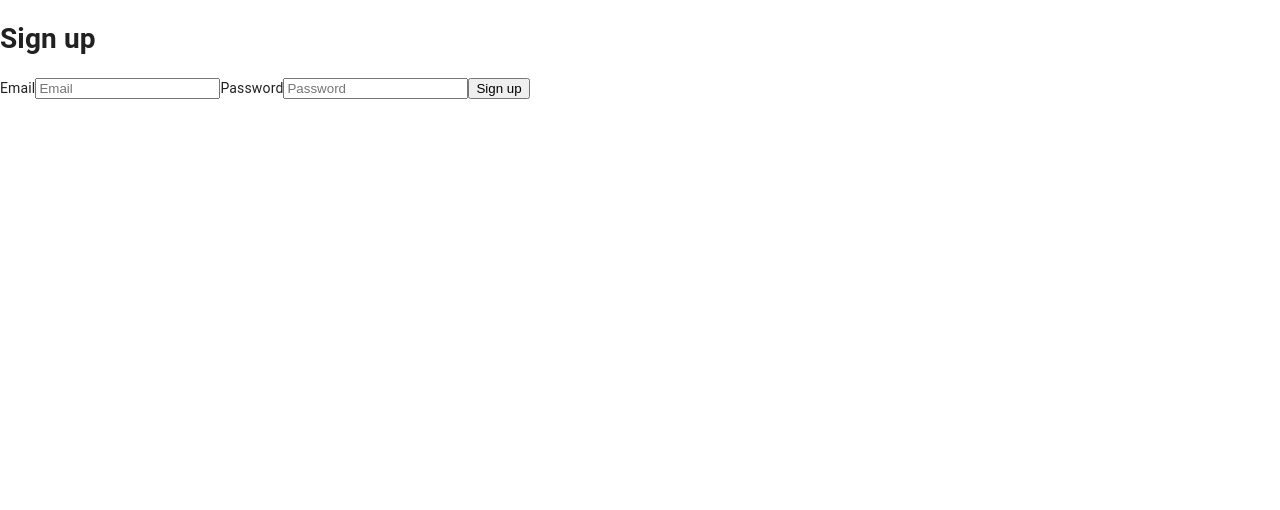
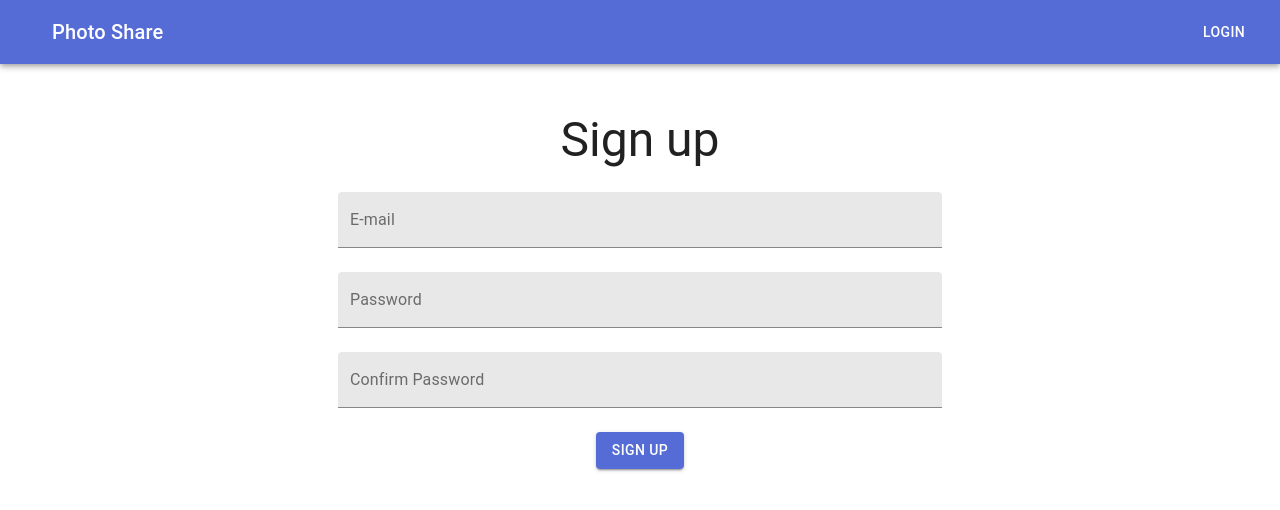
Before and after one commit to sasina-sara/mini-project, a React (Create React App) app in the folder photo-share/: page /signup in a window 1280 px wide. Shown: the top 510 px of the page. Built offline with nearby package versions, Linux system fonts and the light colour scheme; no server answers.

Commit message:
Add MainLayout and new each page design

```diff
--- a/photo-share/src/contexts/AuthContext.js
+++ b/photo-share/src/contexts/AuthContext.js
@@ -4,10 +4,11 @@ import app from "../base";
 export const AuthContext = createContext();
 
 export const AuthProvider = ({ children }) => {
-  const [currentUser, setCurrentUser] = useState(null);
+  const [currentUser, setCurrentUser] = useState(() => app.auth().currentUser);
 
   useEffect(() => {
-    app.auth().onAuthStateChanged(setCurrentUser);
+    const unsubscribe = app.auth().onAuthStateChanged(setCurrentUser);
+    return unsubscribe;
   }, []);
 
   return (
--- /dev/null
+++ b/photo-share/src/layouts/MainLayout/MainLayout.js
@@ -0,0 +1,64 @@
+import React, { useContext } from "react";
+import {
+  AppBar,
+  Button,
+  Container,
+  IconButton,
+  Toolbar,
+  Typography,
+  Box,
+} from "@material-ui/core";
+import app from "../../base";
+import { AuthContext } from "contexts/AuthContext";
+import useStyles from "./style";
+import { useHistory } from "react-router-dom";
+
+const MainLayout = ({ children }) => {
+  const classes = useStyles();
+
+  const history = useHistory();
+
+  const { currentUser } = useContext(AuthContext);
+
+  const handleLogout = (event) => {
+    app.auth().signOut();
+  };
+
+  const handleGoToSignIn = (event) => {
+    history.push("/login");
+  };
+
+  return (
+    <>
+      <AppBar position="static">
+        <Toolbar>
+          <IconButton
+            edge="start"
+            className={classes.menuButton}
+            color="inherit"
+            aria-label="menu"
+          >
+            {/* <MenuIcon /> */}
+          </IconButton>
+          <Typography variant="h6" className={classes.title}>
+            Photo Share
+          </Typography>
+          {currentUser ? (
+            <Button color="inherit" onClick={handleLogout}>
+              Logout
+            </Button>
+          ) : (
+            <Button color="inherit" onClick={handleGoToSignIn}>
+              Login
+            </Button>
+          )}
+        </Toolbar>
+      </AppBar>
+      <Container>
+        <Box py={3}>{children}</Box>
+      </Container>
+    </>
+  );
+};
+
+export default MainLayout;
--- /dev/null
+++ b/photo-share/src/layouts/MainLayout/index.js
@@ -0,0 +1,2 @@
+import MainLayout from "./MainLayout";
+export default MainLayout;
--- /dev/null
+++ b/photo-share/src/layouts/MainLayout/style.js
@@ -0,0 +1,15 @@
+import { makeStyles } from "@material-ui/core";
+
+const useStyles = makeStyles((theme) => ({
+  root: {
+    flexGrow: 1,
+  },
+  menuButton: {
+    marginRight: theme.spacing(2),
+  },
+  title: {
+    flexGrow: 1,
+  },
+}));
+
+export default useStyles;
--- a/photo-share/src/pages/Dashboard.js
+++ b/photo-share/src/pages/Dashboard.js
@@ -1,7 +1,13 @@
 import React from "react";
+import MainLayout from "layouts/MainLayout";
+import { Typography } from "@material-ui/core";
 
 const Dashboard = () => {
-  return <div>Dashboard</div>;
+  return (
+    <MainLayout>
+      <Typography variant="h3">Dashboard</Typography>
+    </MainLayout>
+  );
 };
 
 export default Dashboard;
--- a/photo-share/src/pages/Home.js
+++ b/photo-share/src/pages/Home.js
@@ -1,7 +1,13 @@
 import React from "react";
+import MainLayout from "layouts/MainLayout";
+import { Typography } from "@material-ui/core";
 
 const Home = () => {
-  return <div>Home</div>;
+  return (
+    <MainLayout>
+      <Typography variant="h3">Home</Typography>
+    </MainLayout>
+  );
 };
 
 export default Home;
--- a/photo-share/src/pages/Login.js
+++ b/photo-share/src/pages/Login.js
@@ -2,6 +2,8 @@ import React, { useCallback, useContext } from "react";
 import app from "../base";
 import { useHistory, Redirect } from "react-router-dom";
 import { AuthContext } from "contexts/AuthContext";
+import { Typography, TextField, Button, Grid, Box } from "@material-ui/core";
+import MainLayout from "layouts/MainLayout";
 
 const Login = () => {
   const history = useHistory();
@@ -15,7 +17,7 @@ const Login = () => {
         await app
           .auth()
           .signInWithEmailAndPassword(email.value, password.value);
-        history.push("/");
+        history.push("/dashboard");
       } catch (error) {
         alert(error);
       }
@@ -24,24 +26,48 @@ const Login = () => {
   );
 
   if (currentUser) {
-    return <Redirect to="/" />;
+    return <Redirect to="/dashboard" />;
   }
 
   return (
-    <div>
-      <h1>Login</h1>
-      <form onSubmit={handleLogin}>
-        <label>
-          Email
-          <input name="email" type="email" placeholder="Email" />
-        </label>
-        <label>
-          Password
-          <input name="password" type="password" placeholder="Password" />
-        </label>
-        <button type="submit">Sign up</button>
-      </form>
-    </div>
+    <MainLayout>
+      <Box my={3}>
+        <Typography align="center" variant="h3">
+          Sign in
+        </Typography>
+      </Box>
+      <Grid container spacing={3} justify="center">
+        <Grid item container xs={12} sm={6}>
+          <form onSubmit={handleLogin}>
+            <Grid container spacing={3}>
+              <Grid item container>
+                <TextField
+                  fullWidth
+                  label="E-mail"
+                  name="email"
+                  type="text"
+                  variant="filled"
+                />
+              </Grid>
+              <Grid item container>
+                <TextField
+                  fullWidth
+                  label="Password"
+                  name="password"
+                  type="password"
+                  variant="filled"
+                />
+              </Grid>
+              <Grid item container justify="center">
+                <Button color="primary" type="submit" variant="contained">
+                  Sign In
+                </Button>
+              </Grid>
+            </Grid>
+          </form>
+        </Grid>
+      </Grid>
+    </MainLayout>
   );
 };
 
--- a/photo-share/src/pages/Signup.js
+++ b/photo-share/src/pages/Signup.js
@@ -1,6 +1,8 @@
 import React, { useCallback } from "react";
 import { useHistory } from "react-router-dom";
 import app from "../base";
+import { Typography, TextField, Button, Grid, Box } from "@material-ui/core";
+import MainLayout from "layouts/MainLayout";
 
 const Signup = () => {
   const history = useHistory();
@@ -8,7 +10,8 @@ const Signup = () => {
   const handleSignUp = useCallback(
     async (event) => {
       event.preventDefault();
-      const { email, password } = event.target.elements;
+      const { email, password, confirmPassword } = event.target.elements;
+      if (password.value === confirmPassword.value) {
         try {
           await app
             .auth()
@@ -17,25 +20,59 @@ const Signup = () => {
         } catch (error) {
           alert(error);
         }
+      }
     },
     [history]
   );
 
   return (
-    <div>
-      <h1>Sign up</h1>
+    <MainLayout>
+      <Box my={3}>
+        <Typography align="center" variant="h3">
+          Sign up
+        </Typography>
+      </Box>
+      <Grid container spacing={3} justify="center">
+        <Grid item container xs={12} sm={6}>
           <form onSubmit={handleSignUp}>
-        <label>
-          Email
-          <input name="email" type="email" placeholder="Email" />
-        </label>
-        <label>
-          Password
-          <input name="password" type="password" placeholder="Password" />
-        </label>
-        <button type="submit">Sign up</button>
+            <Grid container spacing={3}>
+              <Grid item container>
+                <TextField
+                  fullWidth
+                  label="E-mail"
+                  name="email"
+                  type="text"
+                  variant="filled"
+                />
+              </Grid>
+              <Grid item container>
+                <TextField
+                  fullWidth
+                  label="Password"
+                  name="password"
+                  type="password"
+                  variant="filled"
+                />
+              </Grid>
+              <Grid item container>
+                <TextField
+                  fullWidth
+                  label="Confirm Password"
+                  name="confirmPassword"
+                  type="password"
+                  variant="filled"
+                />
+              </Grid>
+              <Grid item container justify="center">
+                <Button color="primary" type="submit" variant="contained">
+                  Sign up
+                </Button>
+              </Grid>
+            </Grid>
           </form>
-    </div>
+        </Grid>
+      </Grid>
+    </MainLayout>
   );
 };
 
```
Lines whose indentation alone changed are shown as unchanged.
